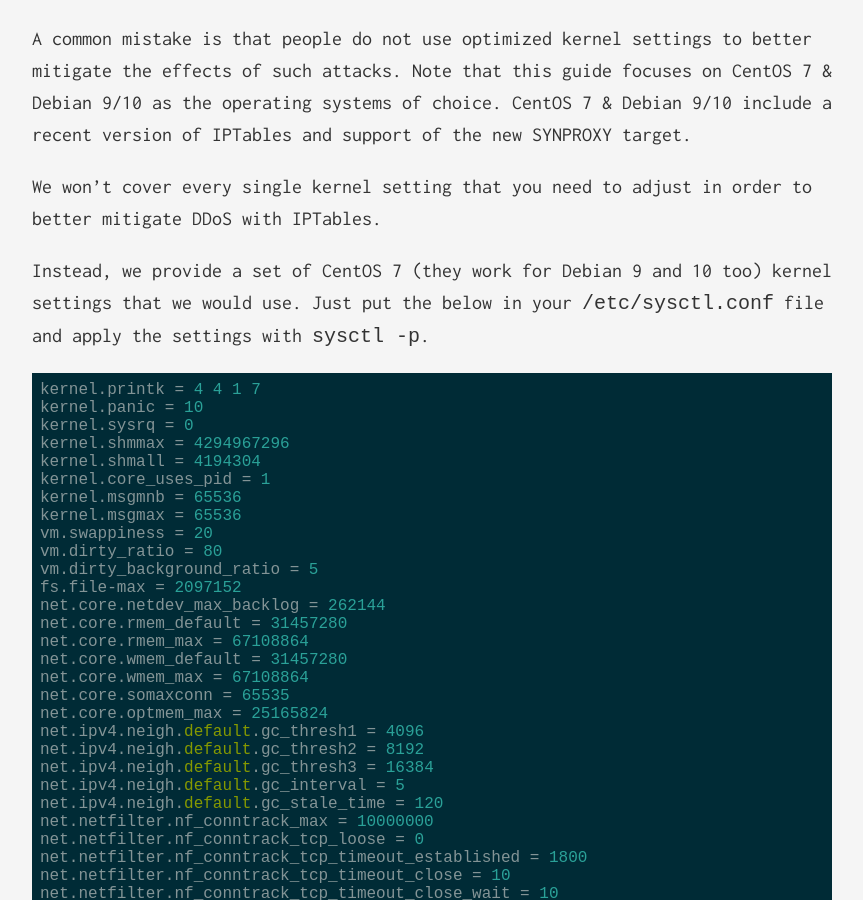
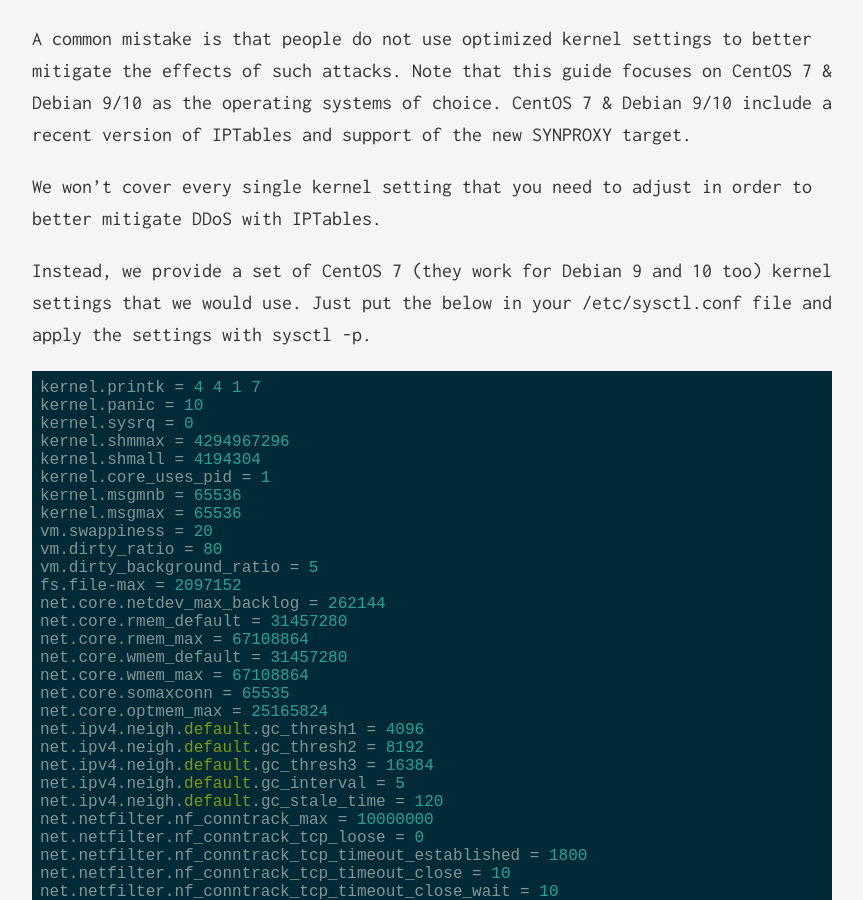
Before and after one commit to CalifaxYT/PersonalWS, a Jekyll site: the page built from _posts/2020-06-13-ultimate-iptables-ddos-protection.markdown, in a window 1280 px wide and 900 px high, scrolled down 923 px. Shown: the whole window, without its empty margins (208-1071 px from the left). Built offline with Jekyll 4.4.1, drawn with Linux system fonts in a browser that asks for light colours; comment, search, counter and statistics services are not loaded.

````diff
--- a/_posts/2020-06-13-ultimate-iptables-ddos-protection.markdown
+++ b/_posts/2020-06-13-ultimate-iptables-ddos-protection.markdown
@@ -21,7 +21,7 @@ Note that this guide focuses on CentOS 7 & Debian 9/10 as the operating systems
 
 We won’t cover every single kernel setting that you need to adjust in order to better mitigate DDoS with IPTables.
 
-Instead, we provide a set of CentOS 7 (they work for Debian 9 and 10 too) kernel settings that we would use. Just put the below in your ``/etc/sysctl.conf`` file and apply the settings with ``sysctl -p``.
+Instead, we provide a set of CentOS 7 (they work for Debian 9 and 10 too) kernel settings that we would use. Just put the below in your /etc/sysctl.conf file and apply the settings with sysctl -p.
 
 ```conf
 kernel.printk = 4 4 1 7
````
